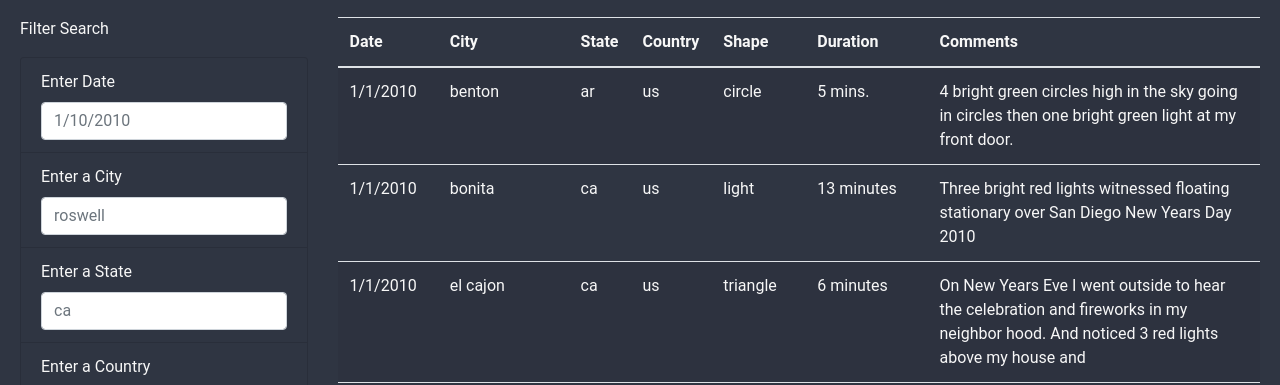
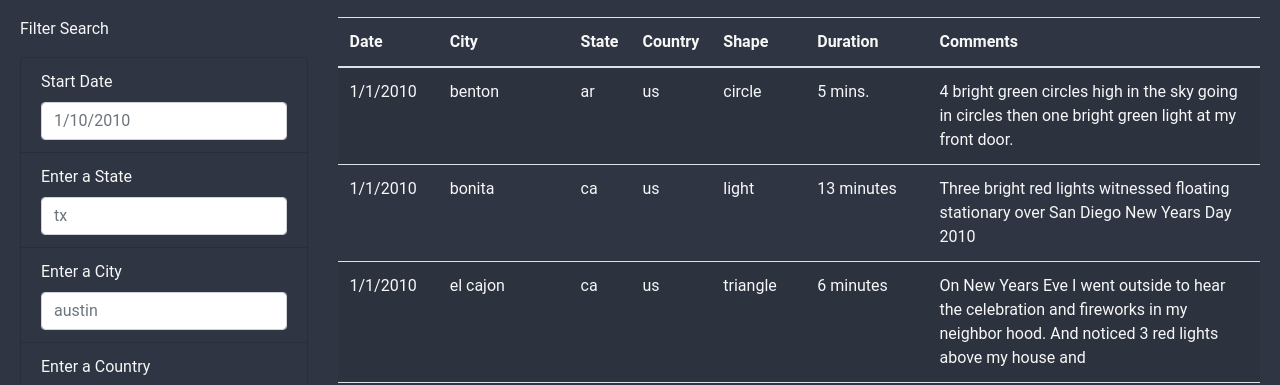
Before and after one commit to murphyk2021/UFOs, a plain HTML site: page index_challenge.html in a window 1280 px wide. Shown: the part 727-1112 px from the top of the page. Drawn offline with nearby package versions, Linux system fonts and the light colour scheme.

Commit message:
Add files via upload

```diff
--- a/index_challenge.html
+++ b/index_challenge.html
@@ -40,16 +40,19 @@
                                         <p>Filter Search</p>
                                         <ul class="list-group bg-dark">
                                             <li class="list-group-item bg-dark">
-                                                <label for="date">Enter Date</label>
+                                                <label for="date">Start Date</label>
                                                 <input class = "form-control" type="text" placeholder="1/10/2010" id="datetime"></input>
+                                            </li>
+
+                                            <li class="list-group-item bg-dark">
+                                                <label for="city">Enter a State </label>
+                                                <input class = "form-control"type="text" placeholder="tx" id="state"></input>
                                             </li>
                                             <li class="list-group-item bg-dark">
                                                 <label for="city">Enter a City </label>
-                                                <input class = "form-control"type="text" placeholder="roswell" id="city"></input>
+                                                <input class = "form-control"type="text" placeholder="austin" id="city"></input>
                                             </li>
-                                            <li class="list-group-item bg-dark">
-                                                <label for="state">Enter a State</label>
-                                                <input class = "form-control"type="text" placeholder="ca" id="state"></input>
+
                                             </li>
                                             <li class="list-group-item bg-dark">
                                                 <label for="country">Enter a Country</label>
```
